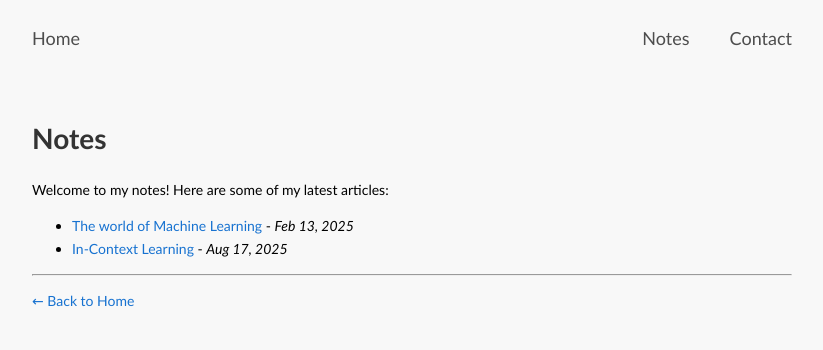
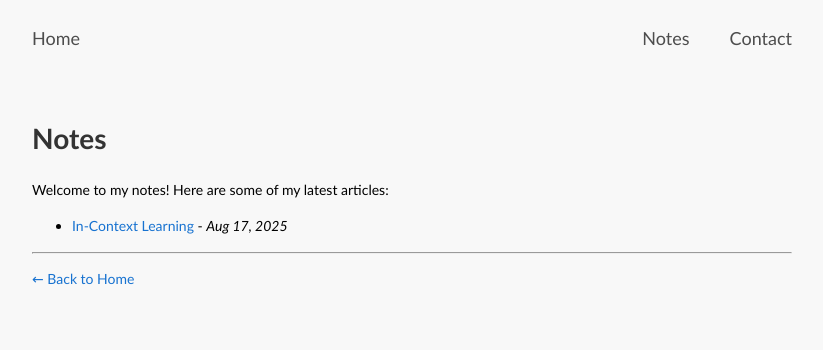
Before and after one commit to saqib-sarwar/saqib-sarwar.github.io, a plain HTML site: page blog.html in a window 1280 px wide. Shown: the whole page, without its empty margins (228-1051 px from the left). Drawn offline with Linux system fonts and the light colour scheme.

Commit message:
Hid article

```diff
--- a/blog.html
+++ b/blog.html
@@ -29,7 +29,7 @@
                     <p>Welcome to my notes! Here are some of my latest articles:</p>
 
                     <ul>
-                        <li><a href="posts/learning.html">The world of Machine Learning</a> - <i>Feb 13, 2025</i></li>
+                        <!-- <li><a href="posts/learning.html">The world of Machine Learning</a> - <i>Feb 13, 2025</i></li> -->
                         <!-- <li><a href="posts/federated-learning.html">Federated Learning: A New Era of Privacy</a> - <i>Jan 25, 2025</i></li> -->
                         <li><a href="data/SOTA_Literature.pdf" target="_blank">In-Context Learning</a> - <i>Aug 17, 2025</i></li>
                         <!-- <li><a href="posts/bayesian-inference.html">Bayesian Inference in Machine Learning</a> - <i>Dec 10, 2024</i></li> -->
```
